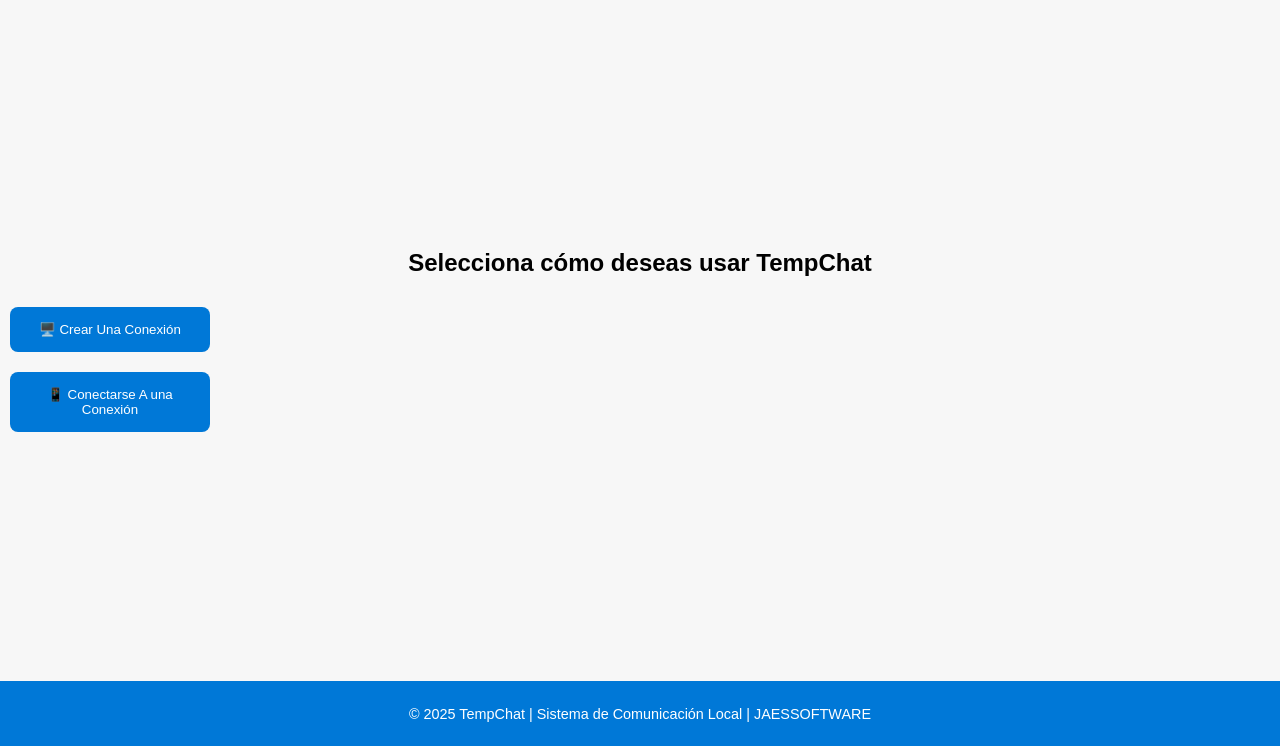
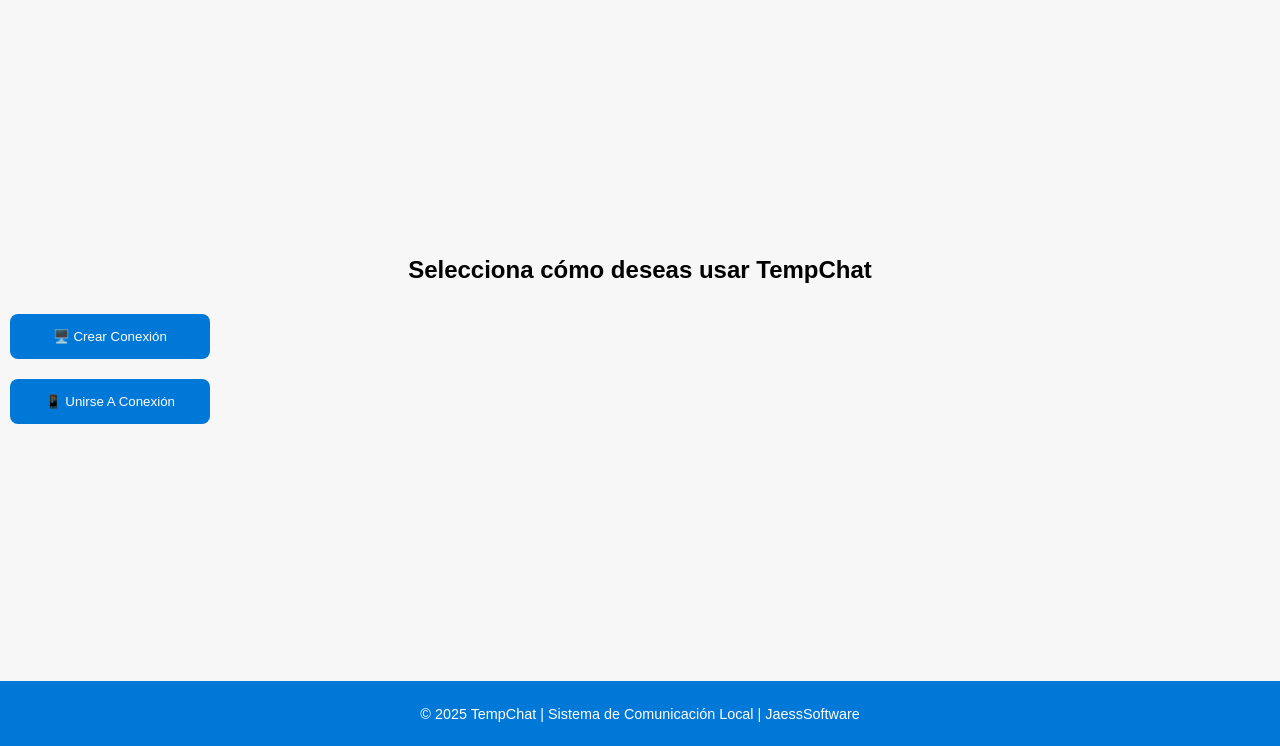
Before and after one commit to monkyDS/TempChat, a website: page index.html in a window 1280 px wide. Shown: the part 54-800 px from the top of the page. Drawn offline with Linux system fonts and the light colour scheme.

Commit message:
Actualizo archivos

```diff
--- a/index.html
+++ b/index.html
@@ -13,12 +13,12 @@
 
   <main class="connect-container">
     <h2>Selecciona cómo deseas usar TempChat</h2>
-    <button onclick="location.href='pc.html'">🖥️ Crear Una Conexión</button>
-    <button onclick="location.href='mobile.html'">📱 Conectarse A una Conexión</button>
+    <button onclick="location.href='pc.html'">🖥️ Crear Conexión</button>
+    <button onclick="location.href='mobile.html'">📱 Unirse A Conexión</button>
   </main>
 
   <footer>
-    <p>© 2025 TempChat | Sistema de Comunicación Local | JAESSOFTWARE</p>
+    <p>© 2025 TempChat | Sistema de Comunicación Local | JaessSoftware</p>
   </footer>
 </body>
 </html>
```
